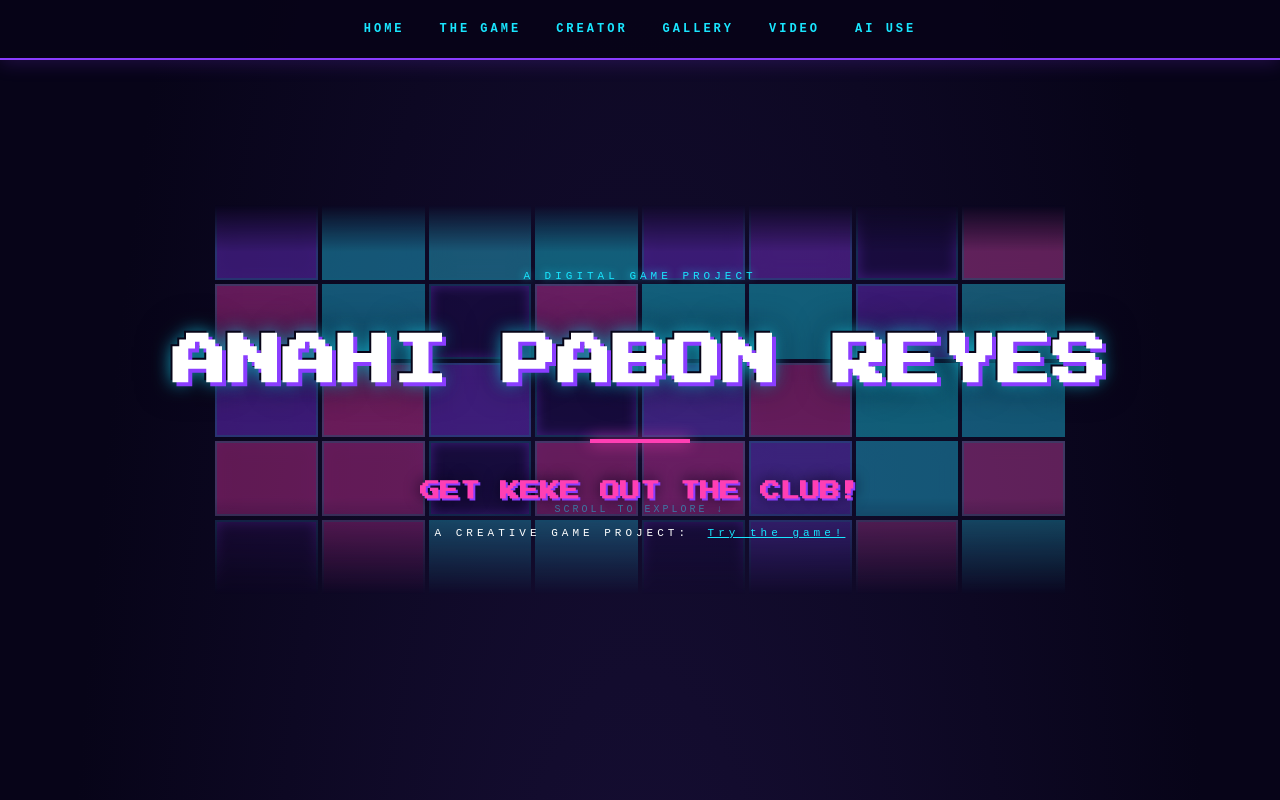
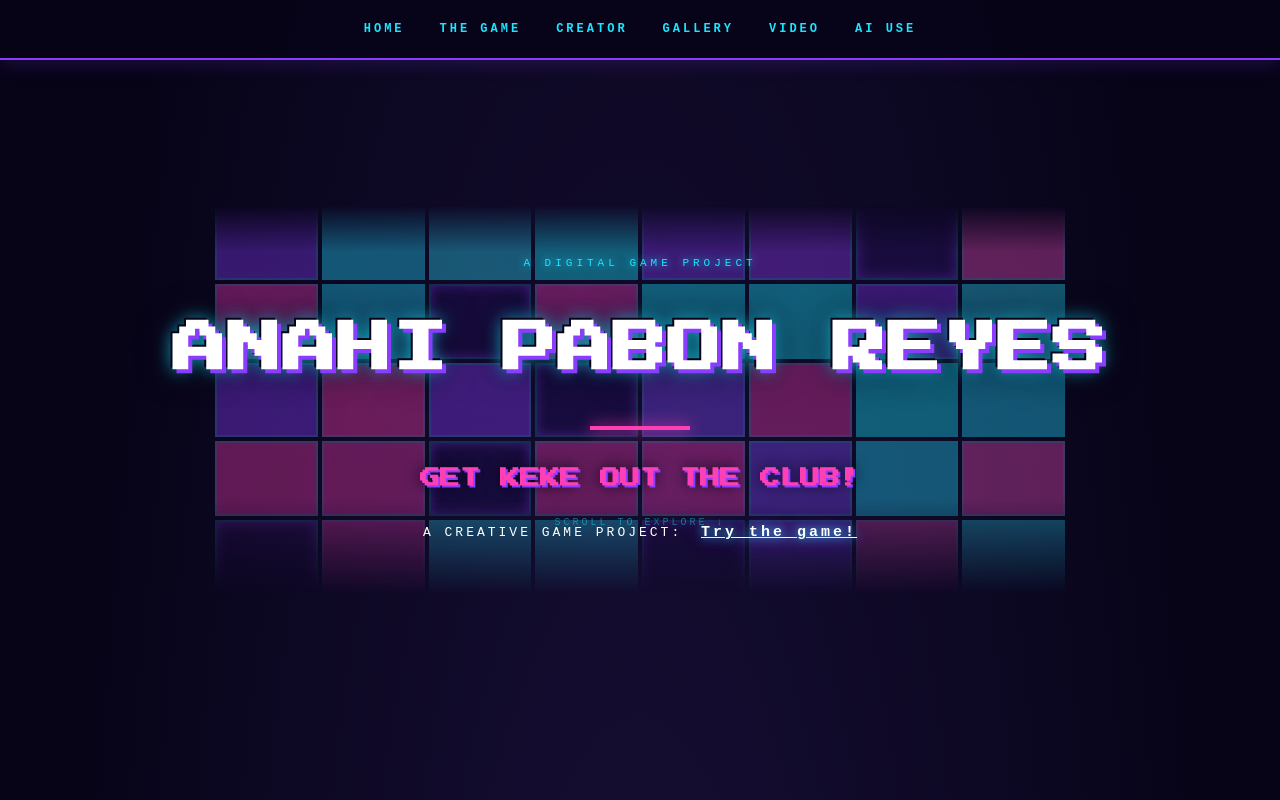
Before and after one commit to pabonanahi1-del/Anahi-och-Amira-Uppgift, a plain HTML site: page index.html in a window 1280 px wide. Shown: the top 800 px of the page. Drawn offline with Linux system fonts and the light colour scheme.

Commit message:
Enhance .hero-description styles with important flags
Updated styles for .hero-description and its anchor tag.

```diff
--- a/css/style.css
+++ b/css/style.css
@@ -419,18 +419,26 @@ footer {
 
 .hero-description {
   display: block;
-  color: white;
+  color: white !important;
+  font-size: 13px;
+  letter-spacing: 3px;
+  line-height: 2.5;
+  position: relative;
+  z-index: 20;
   visibility: visible;
   opacity: 1;
 }
 
 .hero-description a {
   display: inline-block;
-  color: #19e6ff;
+  color: white !important;
+  font-size: 15px;
+  font-weight: bold;
+  text-decoration: underline;
+  text-shadow: 0 0 10px #19e6ff, 0 0 20px #8a3dff;
+  margin-left: 8px;
+  position: relative;
+  z-index: 20;
   visibility: visible;
   opacity: 1;
-  text-decoration: underline;
-  margin-left: 8px;
-  position: relative;
-  z-index: 10;
 }
```
